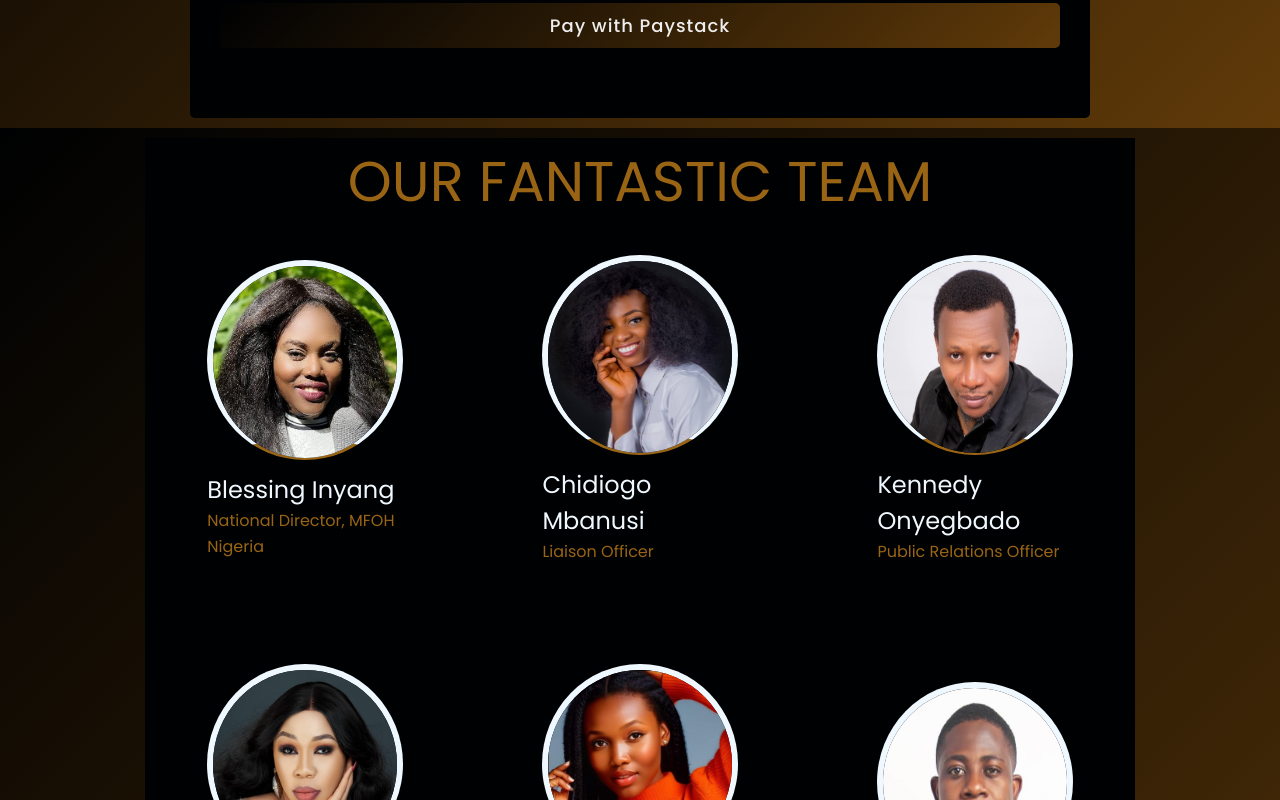
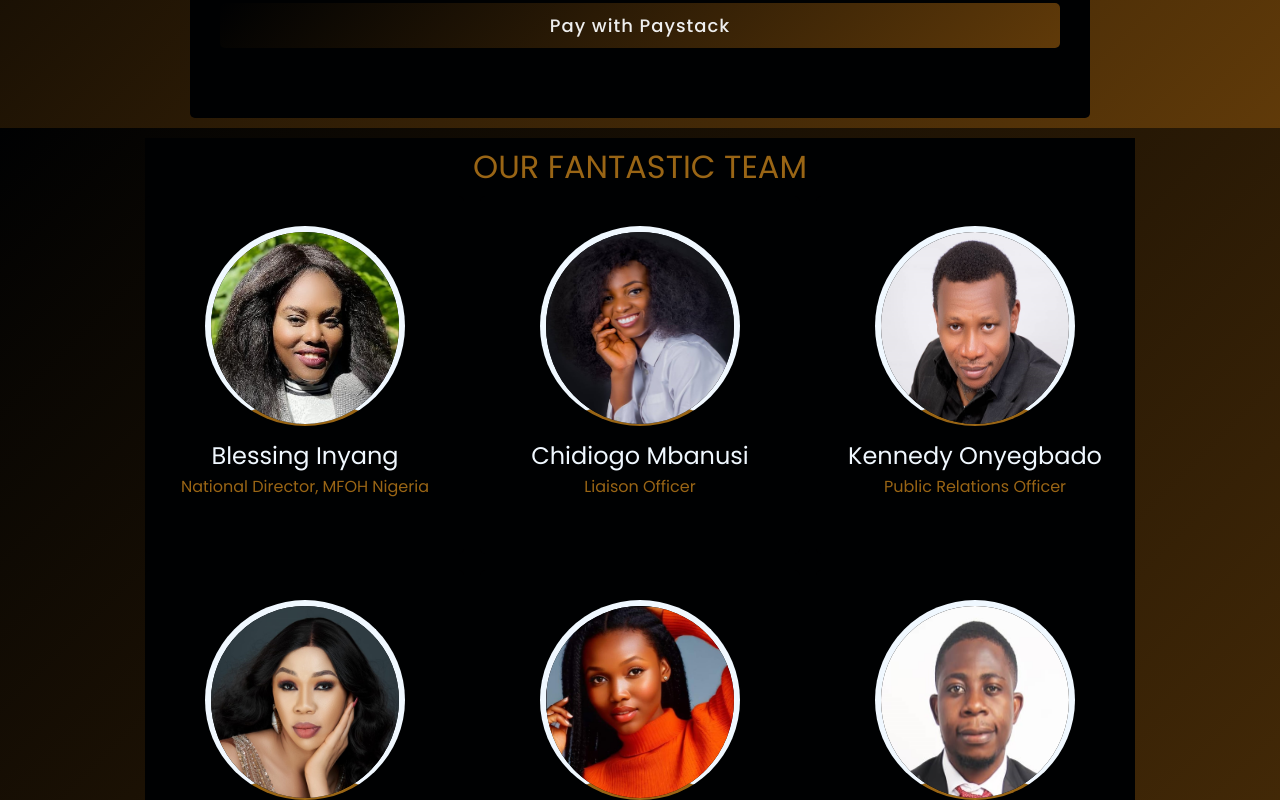
Before and after one commit to Celiaxz/mfoh_website, a React (Vite) app: page /team in a window 1280 px wide. Shown: the part 8880-9680 px from the top of the page. Built offline with nearby package versions, Linux system fonts and the light colour scheme.

Commit message:
team images now responsive

```diff
--- a/src/components/Team/Team.css
+++ b/src/components/Team/Team.css
@@ -2,23 +2,23 @@
   display: flex;
   justify-content: center;
   /* height: 100vh; */
-  align-items: center;
+  /* align-items: center; */
   padding: 10px;
   background: linear-gradient(135deg, #000102, #603a09);
   background-color: rgb(78, 76, 76);
 }
 .teamCont {
   background-color: #000102;
+  max-width: 80%;
 }
 .teamMotto {
   text-align: center;
-  font-size: 3.5em;
+  font-size: 2em;
   padding: 1%;
   color: #996515;
 }
 
 .ourTeam {
-  max-width: 80%;
   width: 100%;
   background-color: #000102;
   padding: 30px 30px;
@@ -36,6 +36,7 @@
 .teamName {
   font-size: 1.5em;
   margin-top: 0.5em;
+  overflow: hidden;
 }
 .teamDesc {
   font-size: 1em;
--- a/src/components/Team/Team.jsx
+++ b/src/components/Team/Team.jsx
@@ -10,7 +10,7 @@
             {Teamcontents.map((teamcontent, index) => {
               return (
                 <div key={index} className="flex items-center justify-center">
-                  <div className="ourTeam">
+                  <div className="ourTeam flex flex-col items-center justify-center">
                     <div>
                       <img className="teamImage" src={teamcontent.image} />
                     </div>
```
